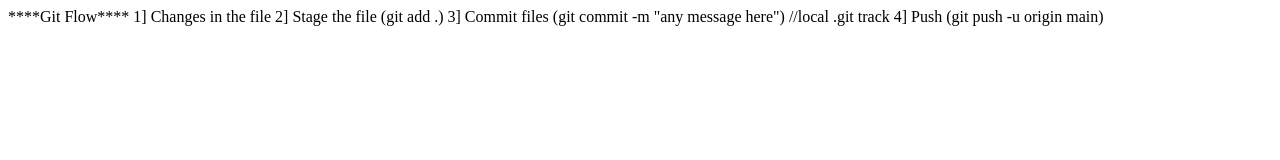
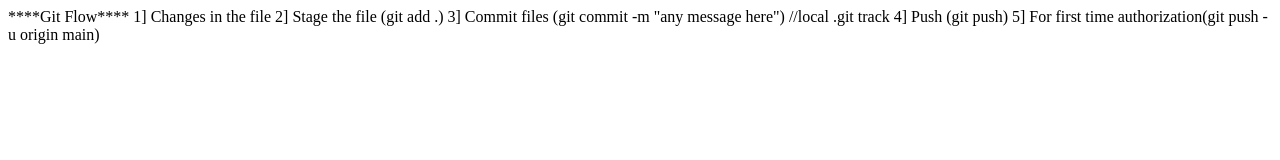
Before and after one commit to SnehalJT/sneh-devops-git, a plain HTML site: page index.html in a window 1280 px wide. Drawn offline with Linux system fonts and the light colour scheme.

Commit message:
Change the info in body

```diff
--- a/index.html
+++ b/index.html
@@ -11,6 +11,7 @@
     1] Changes in the file
     2] Stage the file (git add .)
     3] Commit files (git commit -m "any message here") //local .git track
-    4] Push (git push -u origin main)
+    4] Push (git push)
+    5] For first time authorization(git push -u origin main)
 </body>
 </html>
```
